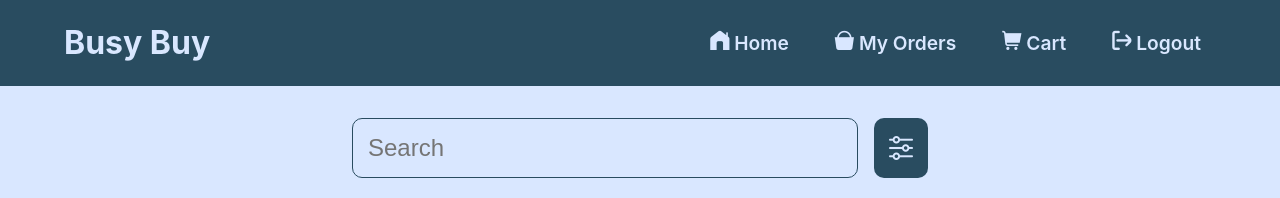
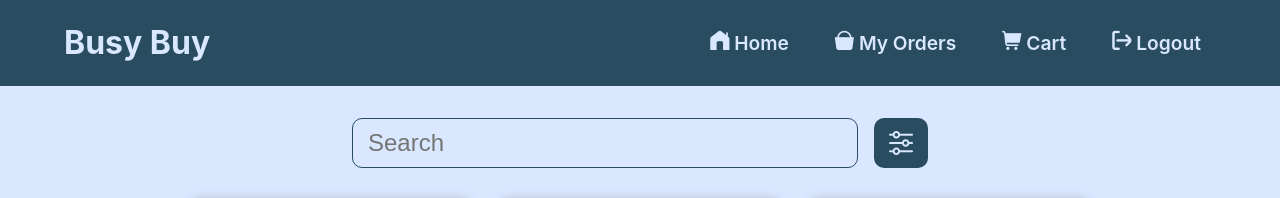
Before and after one commit to AdityaBheke/BusyBuy-Redux, a React (Create React App) app: page / in a window 1280 px wide. Shown: the top 198 px of the page. Built offline with nearby package versions, Linux system fonts and the light colour scheme.

Commit message:
fix search height

```diff
--- a/src/components/search/search.module.css
+++ b/src/components/search/search.module.css
@@ -1,6 +1,6 @@
 .search{
     width: 100%;
-    padding: 15px 15px;
+    padding: 10px 15px;
     font-size: 1.5rem;
     outline: none;
     border: 1px solid var(--accent);
```
